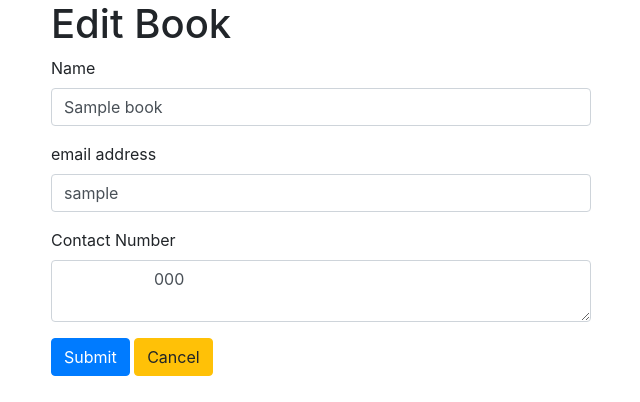
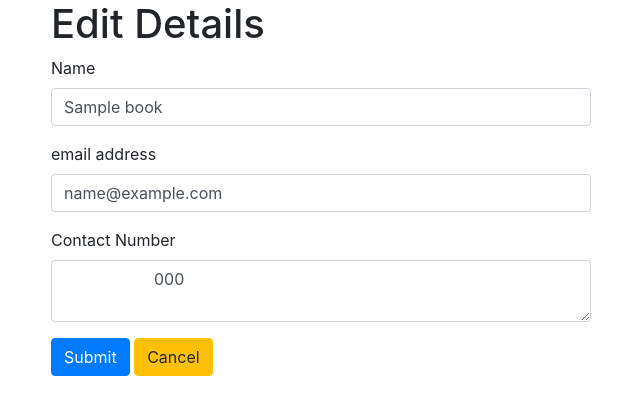
Before and after one commit to Aravindreddyerri/Aravindreddyassignment2, a Node server app: page /book-list/edit/600000000000000000000001 in a window 1280 px wide. Shown: the part 56-458 px from the top of the page, without its empty margins (319-959 px from the left). Run offline with Node 20, Linux system fonts and the light colour scheme; a user stored in the database is signed in; tables that the repository leaves empty hold one stand-in row (values such as "Sample post"); some libraries are stand-ins or nearby versions.

Commit message:
fixed add and edit

```diff
--- a/server/controllers/book.js
+++ b/server/controllers/book.js
@@ -17,26 +17,23 @@ module.exports.displayBookList = (req, res, next) => {
         {
             //console.log(BookList);
 
-            res.render('book/list',
-            {title: 'Books',
-            BookList: bookList,
-            displayName: req.user ? req.user.displayName : ''});
+            res.render('book/list', {title: 'Contact Details', BookList: bookList,displayName: req.user ? req.user.displayName : ''});
         }
     });
 }
 
 module.exports.displayAddPage = (req, res, next) => {
-    res.render('book/add', {title: 'Add Book',
-    displayName: req.user ? req.user.displayName : ''})
+    res.render('book/add', {title: 'Add Details',displayName: req.user ? req.user.displayName : ''})
 }
 
 module.exports.processAddPage = (req, res, next) => {
     let newBook = Book({
         "name": req.body.name,
-        "author": req.body.author,
-        "published": req.body.published,
-        "description": req.body.description,
-        "price": req.body.price
+        "username": req.body.username,
+        "email": req.body.email,
+        "number": req.body.number,
+
+
     });
 
     Book.create(newBook, (err, Book) =>{
@@ -66,8 +63,7 @@ module.exports.displayEditPage = (req, res, next) => {
         else
         {
             //show the edit view
-            res.render('book/edit', {title: 'Edit Book', book: bookToEdit,
-            displayName: req.user ? req.user.displayName : ''})
+            res.render('book/edit', {title: 'Edit Details', book: bookToEdit,displayName: req.user ? req.user.displayName : ''})
         }
     });
 }
@@ -78,10 +74,10 @@ module.exports.processEditPage = (req, res, next) => {
     let updatedBook = Book({
         "_id": id,
         "name": req.body.name,
-        "author": req.body.author,
-        "published": req.body.published,
-        "description": req.body.description,
-        "price": req.body.price
+        "username": req.body.username,
+        "email": req.body.email,
+        "number": req.body.number,
+
     });
 
     Book.updateOne({_id: id}, updatedBook, (err) => {
--- a/server/models/book.js
+++ b/server/models/book.js
@@ -1,12 +1,14 @@
 let mongoose = require('mongoose');
 
 // create a model class
-let bookModel = mongoose.Schema({
+let bookModel = mongoose.Schema
+({
     name: String,
     username: String,
     email: String,
     number: String,
     password:String
+
 },
 {
     collection: "books"
--- a/server/views/book/add.ejs
+++ b/server/views/book/add.ejs
@@ -29,7 +29,7 @@
                     <label for="publishedTextField">email</label>
                     <input type="text" class="form-control"
                     id="email"
-                    placeholder="Enter their email"
+                    placeholder="Enter the email"
                     name="email" required>
                 </div>
 
@@ -37,7 +37,7 @@
                     <label for="descriptionTextArea">Number</label>
                     <textarea type="text" class="form-control"
                     id="number"
-                    placeholder="Enter their contact number"
+                    placeholder="Enter the contact number"
                     name="number" required></textarea>
                 </div>
 
--- a/server/views/book/edit.ejs
+++ b/server/views/book/edit.ejs
@@ -23,9 +23,9 @@
                     <label for="authorTextField">email address</label>
                     <input type="text" class="form-control"
                     id="authorTextField"
-                    placeholder="Enter the Last name"
+                    placeholder="Enter the email-address "
                     name="username"
-                   value="<%= book.username %>"
+                   value="<%= book.email %>"
                     required>
                 </div>
 
```
